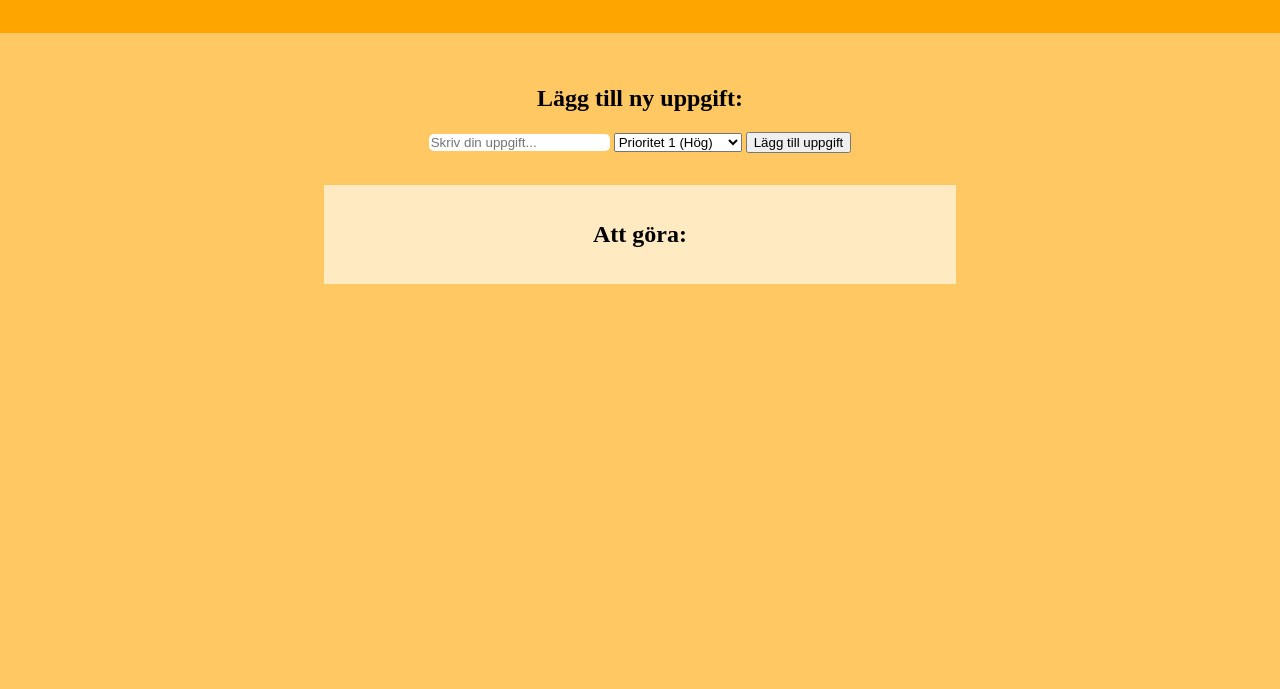
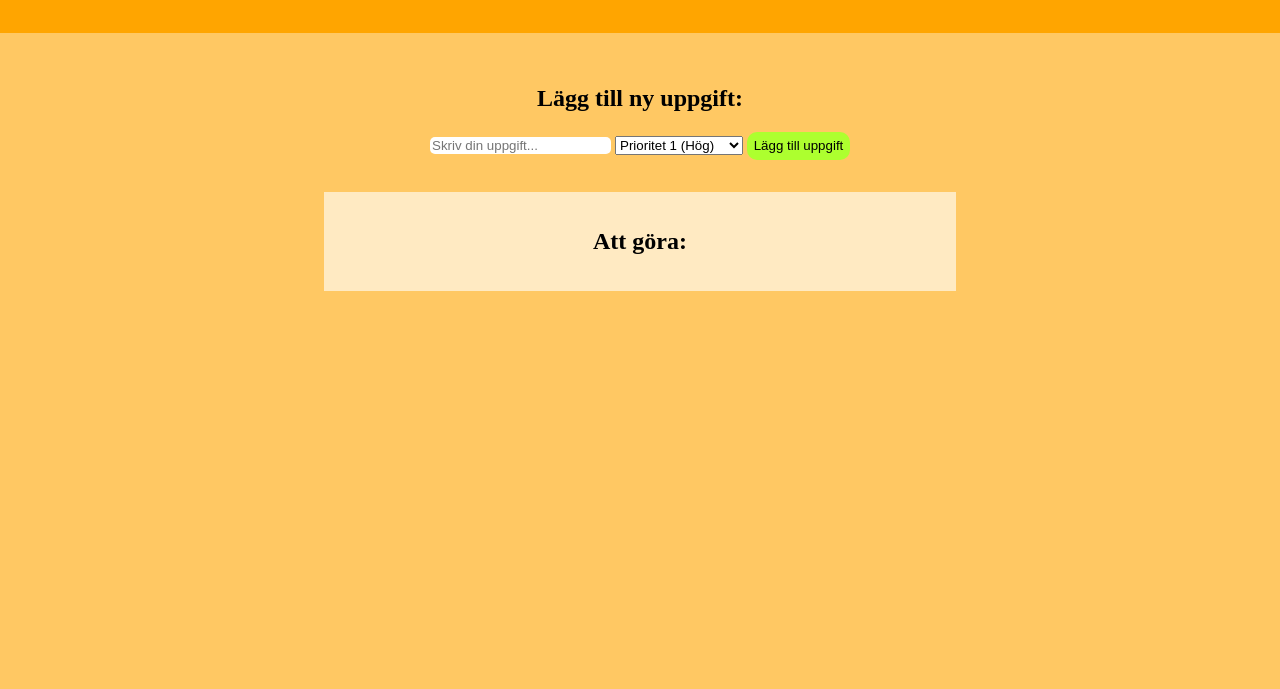
Before and after one commit to anglajuliusson/DT208G-Moment2, a website built with Parcel: page src/index.html in a window 1280 px wide. Shown: the part 111-800 px from the top of the page. Built offline with nearby package versions, Linux system fonts and the light colour scheme.

Commit message:
Klass för lägg till-knappen

```diff
--- a/src/index.html
+++ b/src/index.html
@@ -21,7 +21,7 @@
           <option value="2">Prioritet 2 (Medel)</option>
           <option value="3">Prioritet 3 (Låg)</option>
         </select>
-        <button type="submit">Lägg till uppgift</button>
+        <button class="addbutton" type="submit">Lägg till uppgift</button>
       </form>
       <!-- Lista över todos -->
     <div class="list">
```
